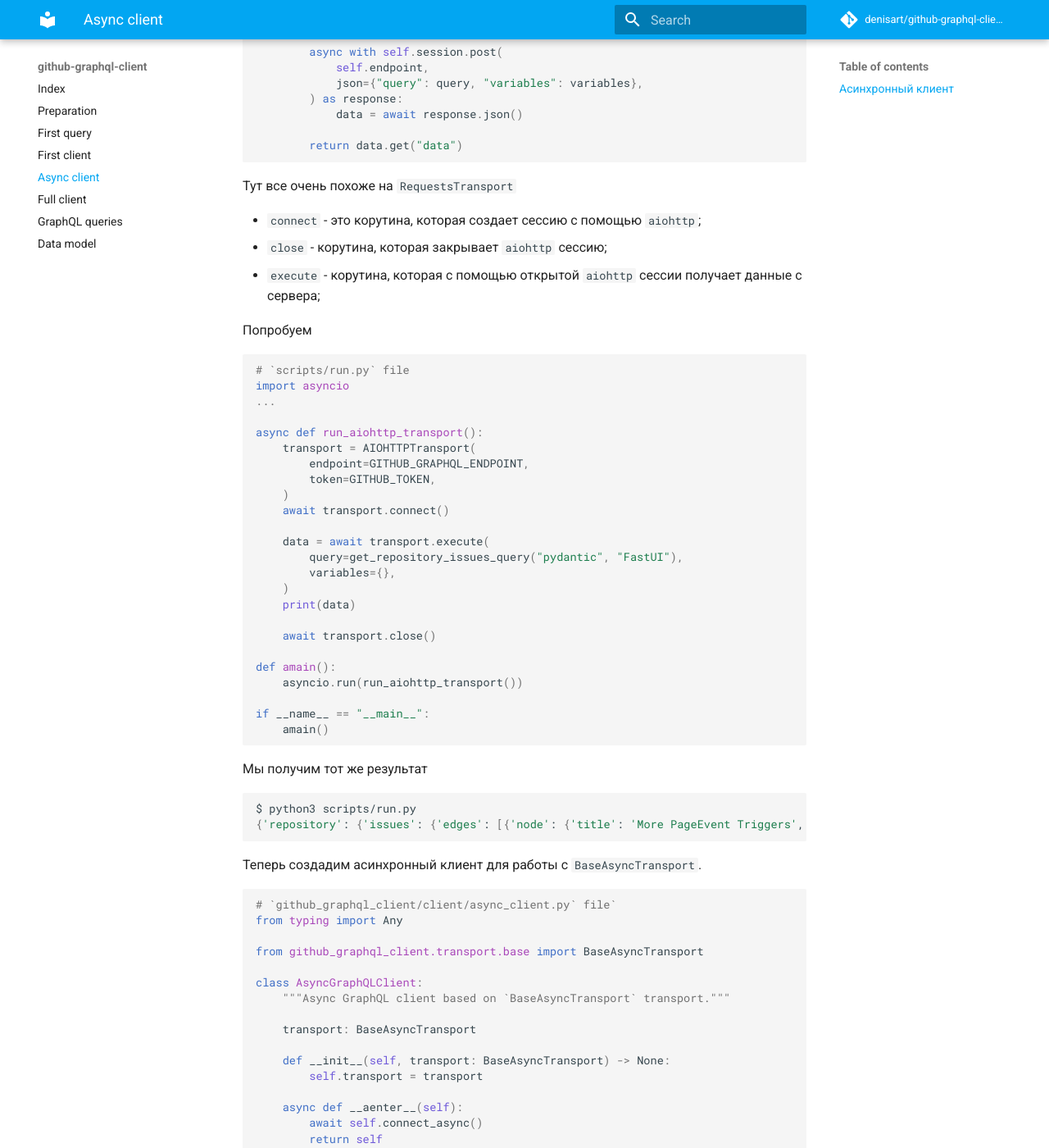
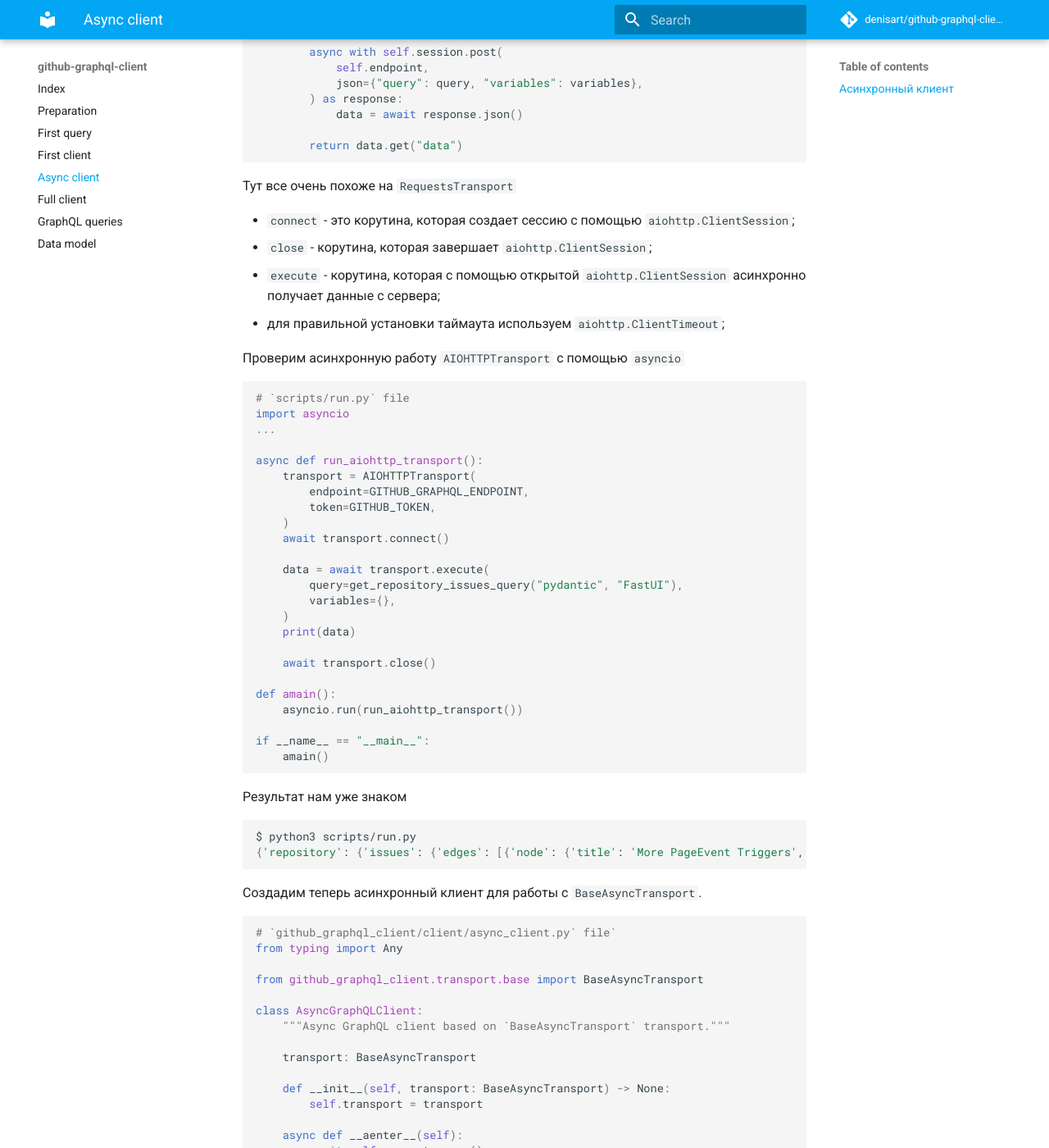
Before and after one commit to denisart/github-graphql-client, an MkDocs documentation site: the page built from docs/05_async_client.md, in a window 1280 px wide and 1400 px high, scrolled down 1722 px. Shown: the whole window at 82% size. Built offline with MkDocs 1.6.1 and Material for MkDocs 9.7.7, drawn with Linux system fonts in a browser that asks for light colours; comment, search, counter and statistics services are not loaded; some of the changed text lies outside the part shown.

Commit message:
Fix for 05_async_client

````diff
--- a/docs/05_async_client.md
+++ b/docs/05_async_client.md
@@ -26,7 +26,6 @@ class BaseAsyncTransport:
     async def close(self) -> None:
         """Close a session."""
         raise NotImplementedError
-
 ```
 
 Для примера реализуем асинхронный backend на `aiohttp`. Добавим этот пакет в проект
@@ -94,11 +93,12 @@ class AIOHTTPTransport(BaseAsyncTransport):
 
 Тут все очень похоже на `RequestsTransport`
 
-- `connect` - это корутина, которая создает сессию с помощью `aiohttp`;
-- `close` - корутина, которая закрывает `aiohttp` сессию;
-- `execute` - корутина, которая с помощью открытой `aiohttp` сессии получает данные с сервера;
+- `connect` - это корутина, которая создает сессию с помощью `aiohttp.ClientSession`;
+- `close` - корутина, которая завершает `aiohttp.ClientSession`;
+- `execute` - корутина, которая с помощью открытой `aiohttp.ClientSession` асинхронно получает данные с сервера;
+- для правильной установки таймаута используем `aiohttp.ClientTimeout`;
 
-Попробуем
+Проверим асинхронную работу `AIOHTTPTransport` с помощью `asyncio`
 
 ```python
 # `scripts/run.py` file
@@ -128,14 +128,14 @@ if __name__ == "__main__":
 
 ```
 
-Мы получим тот же результат
+Результат нам уже знаком
 
 ```bash
 $ python3 scripts/run.py
 {'repository': {'issues': {'edges': [{'node': {'title': 'More PageEvent Triggers', 'url': 'https://github.com/pydantic/FastUI/issues/104'}}, {'node': {'title': 'TypeError: Interval() takes no arguments', 'url': 'https://github.com/pydantic/FastUI/issues/105'}}]}}}
 ```
 
-Теперь создадим асинхронный клиент для работы с `BaseAsyncTransport`.
+Создадим теперь асинхронный клиент для работы с `BaseAsyncTransport`.
 
 ```python
 # `github_graphql_client/client/async_client.py` file`
@@ -173,8 +173,7 @@ class AsyncGraphQLClient:
 
 ```
 
-Тут все так же, как в `SyncGraphQLClient`, но в асинхронной версии.
-Проверим
+Тут все почти так же, как в `SyncGraphQLClient`, но асинхронно. Проверим
 
 ```python
 # `scripts/run.py` file
@@ -206,7 +205,7 @@ $ python3 scripts/run.py
 {'repository': {'issues': {'edges': [{'node': {'title': 'More PageEvent Triggers', 'url': 'https://github.com/pydantic/FastUI/issues/104'}}, {'node': {'title': 'TypeError: Interval() takes no arguments', 'url': 'https://github.com/pydantic/FastUI/issues/105'}}]}}}
 ```
 
-Теперь перепишем последний пример предыдущего раздела с помощью нового асинхронного клиента
+Теперь перепишем последний пример предыдущего раздела с помощью нового асинхронного клиента.
 
 ```python
 # `scripts/run.py` file
@@ -272,8 +271,8 @@ def main():
 ...
 ```
 
-В контекстном менеджере клиента `AsyncGraphQLClient` мы запускаем несколько задач
-`execute`. Для удобства добавим декоратор `check_execute`, который будет выводить
+В контекстном менеджере клиента `AsyncGraphQLClient` мы асинхронно запускаем несколько задач
+`execute`. Это реализовано с помощью `asyncio.TaskGroup`. Декоратор `check_execute` выводит для нас
 время выполнения
 
 ```bash
````
Also changed, not shown: other parts of docs/05_async_client.md (+6 -5 lines).
